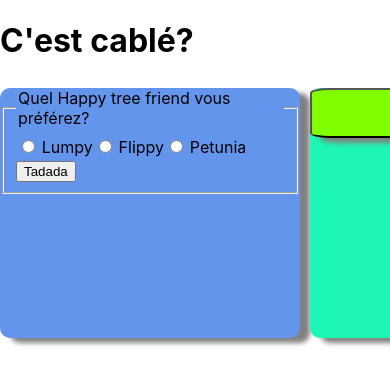
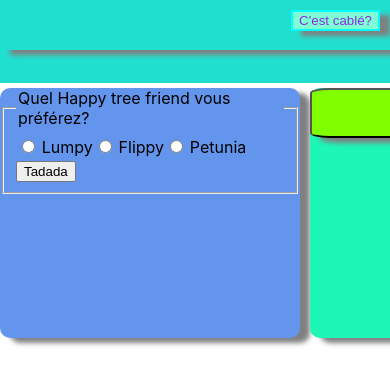
Before and after one commit to petuniahtf/challenge-1, a React (Create React App) app: page / in a window 390 px wide. Shown: the top 384 px of the page. Built offline with nearby package versions, Linux system fonts and the light colour scheme.

Commit message:
responsive + rename compo header

```diff
--- a/src/App.css
+++ b/src/App.css
@@ -8,12 +8,13 @@
   row-gap: 5px;
 }
 
-@media all and (max-device-width : 480px)
+@media screen and (max-device-width : 500px)
 {
- .app{
-   display: grid;
-   grid-template-rows: 1fr 1fr 1fr 1fr 1fr;
-   row-gap: 5px;
+ .App{
+   display: flex;
+   flex-direction: column;
+   margin:0;
+  padding: 0;
  }
 
 }
--- a/src/App.js
+++ b/src/App.js
@@ -1,5 +1,5 @@
 import './App.css';
-import Home from './Compo/header.js'
+import Home from './Compo/home.js'
 import Formuleaire from './Compo/formulaire';
 import Image from './Compo/image';
 import Surprise from './Compo/surprise'
@@ -15,7 +15,6 @@
       <Formuleaire/>
       <Image url={nutty} text='clic ici '/>
       <Image url={flyppi} text='appuyer ici' />
-
       <Surprise/>
     </div>
   )
--- a/src/Compo/header.css
+++ /dev/null
@@ -1,12 +0,0 @@
-.home{
-    grid-row-start: 1;
-    grid-column: span 3;
-    background-color: transparent;
-}
-
-@media all and (max-device-width : 480px)
-{
-    .home{
-        grid-row-start: 1;
-    }
-}
--- a/src/Compo/header.js
+++ /dev/null
@@ -1,10 +0,0 @@
-import React from 'react';
-import './header.css'
-
-function Home(){
-    return <header className="home">
-        <h1>C'est cablé?</h1>
-    </header>
-}
-
-export default Home;
--- a/src/Compo/image.js
+++ b/src/Compo/image.js
@@ -1,7 +1,7 @@
 import React from 'react';
 import './image.css'
 
-const Image = ({url},{text}) => {
+const Image = ({url ,text}) => {
   console.log(url)
   const [etat, setEtat] = React.useState(true)
   const button = <button className= "bouton" onClick ={handleclic} >{text}</button>
```
